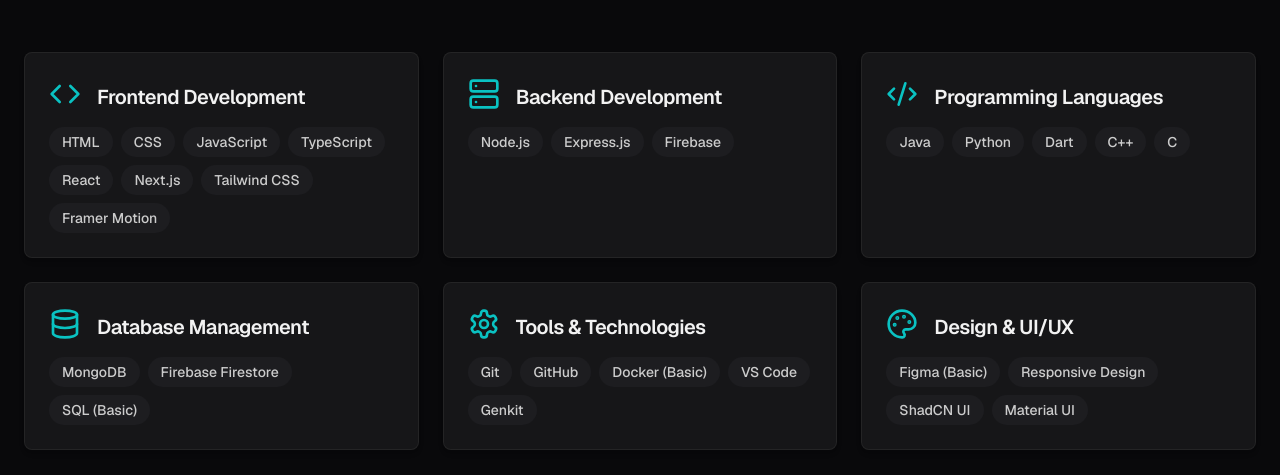
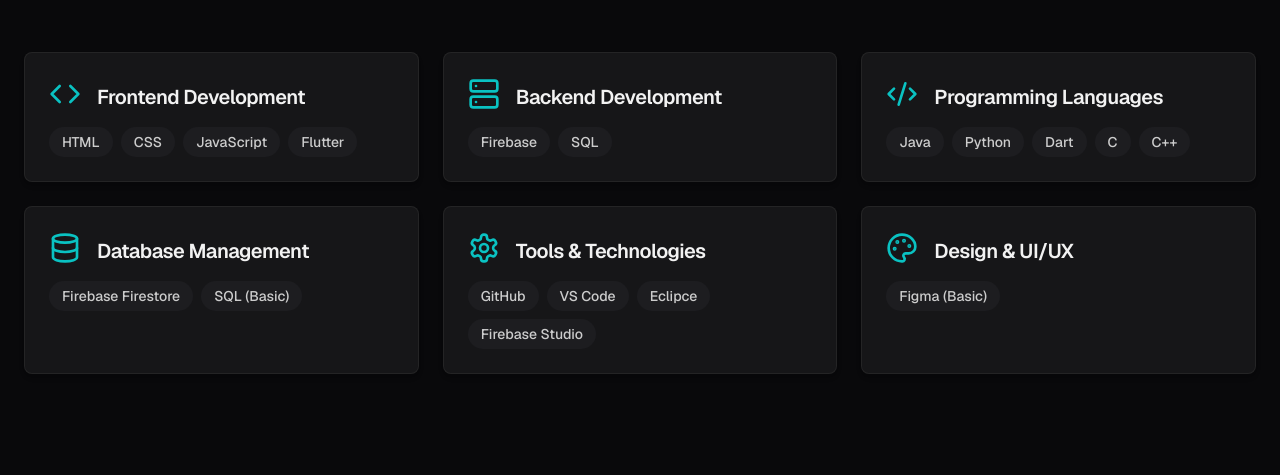
Before and after one commit to Pugal-M/Pugal, a Next.js app: page / in a window 1280 px wide. Shown: the part 1602-2077 px from the top of the page. Built offline with nearby package versions, Linux system fonts and the light colour scheme.

Commit message:
updated projects and certificates

```diff
--- a/src/components/skills-section.tsx
+++ b/src/components/skills-section.tsx
@@ -25,20 +25,15 @@
       { name: "HTML", proficiency: 95 },
       { name: "CSS", proficiency: 90 },
       { name: "JavaScript", proficiency: 88 },
-      { name: "TypeScript", proficiency: 85 },
-      { name: "React", proficiency: 92 },
-      { name: "Next.js", proficiency: 88 },
-      { name: "Tailwind CSS", proficiency: 93 },
-      { name: "Framer Motion", proficiency: 75 },
+      { name: "Flutter", proficiency: 70 },
     ],
   },
   {
     category: "Backend Development",
     icon: Server,
     skills: [
-      { name: "Node.js", proficiency: 80 },
-      { name: "Express.js", proficiency: 78 },
       { name: "Firebase", proficiency: 75 },
+      { name: "SQL", proficiency: 80 },
     ],
   },
   {
@@ -48,15 +43,14 @@
       { name: "Java", proficiency: 90 },
       { name: "Python", proficiency: 85 },
       { name: "Dart", proficiency: 80 },
-      { name: "C++", proficiency: 75 },
-      { name: "C", proficiency: 70 },
+      { name: "C", proficiency: 80 },
+      { name: "C++", proficiency: 70 },
     ],
   },
   {
     category: "Database Management",
     icon: Database,
     skills: [
-      { name: "MongoDB", proficiency: 75 },
       { name: "Firebase Firestore", proficiency: 72 },
       { name: "SQL (Basic)", proficiency: 60 },
     ],
@@ -65,11 +59,10 @@
     category: "Tools & Technologies",
     icon: Settings,
     skills: [
-      { name: "Git", proficiency: 90 },
       { name: "GitHub", proficiency: 88 },
-      { name: "Docker (Basic)", proficiency: 65 },
       { name: "VS Code", proficiency: 95 },
-      { name: "Genkit", proficiency: 70 },
+      { name: "Eclipce", proficiency: 88 },
+      { name: "Firebase Studio", proficiency: 88 },
     ],
   },
   {
@@ -77,9 +70,6 @@
     icon: Palette,
     skills: [
       { name: "Figma (Basic)", proficiency: 70 },
-      { name: "Responsive Design", proficiency: 90 },
-      { name: "ShadCN UI", proficiency: 85 },
-      { name: "Material UI", proficiency: 80 },
     ],
   },
 ];
```
